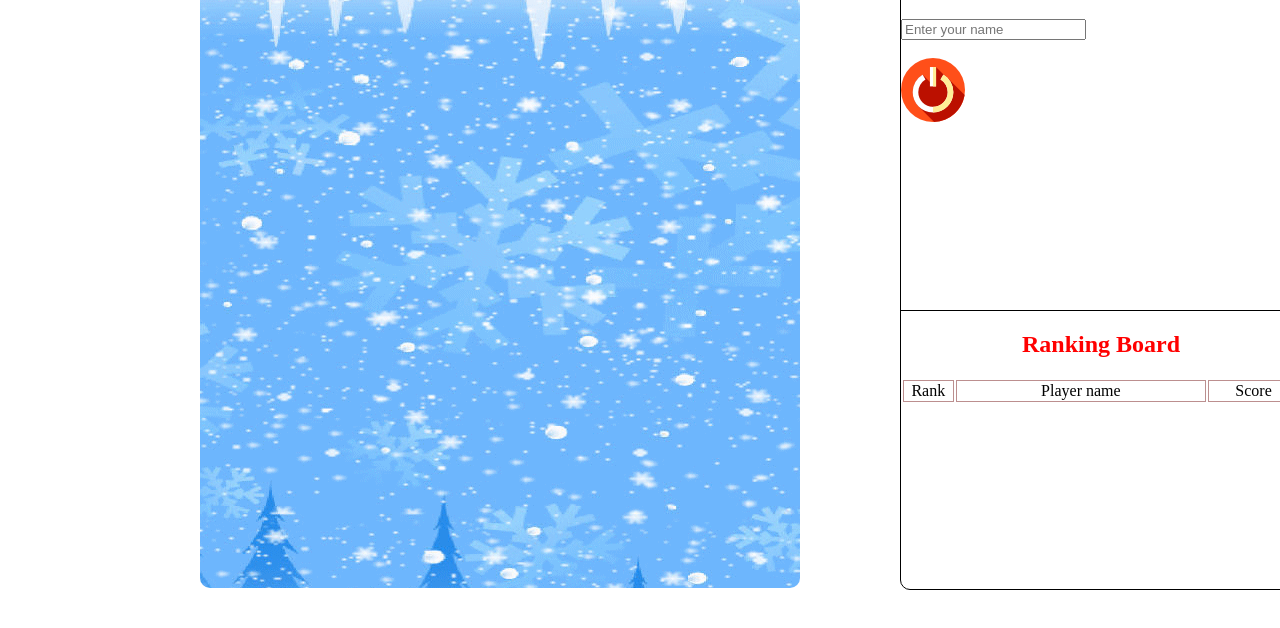
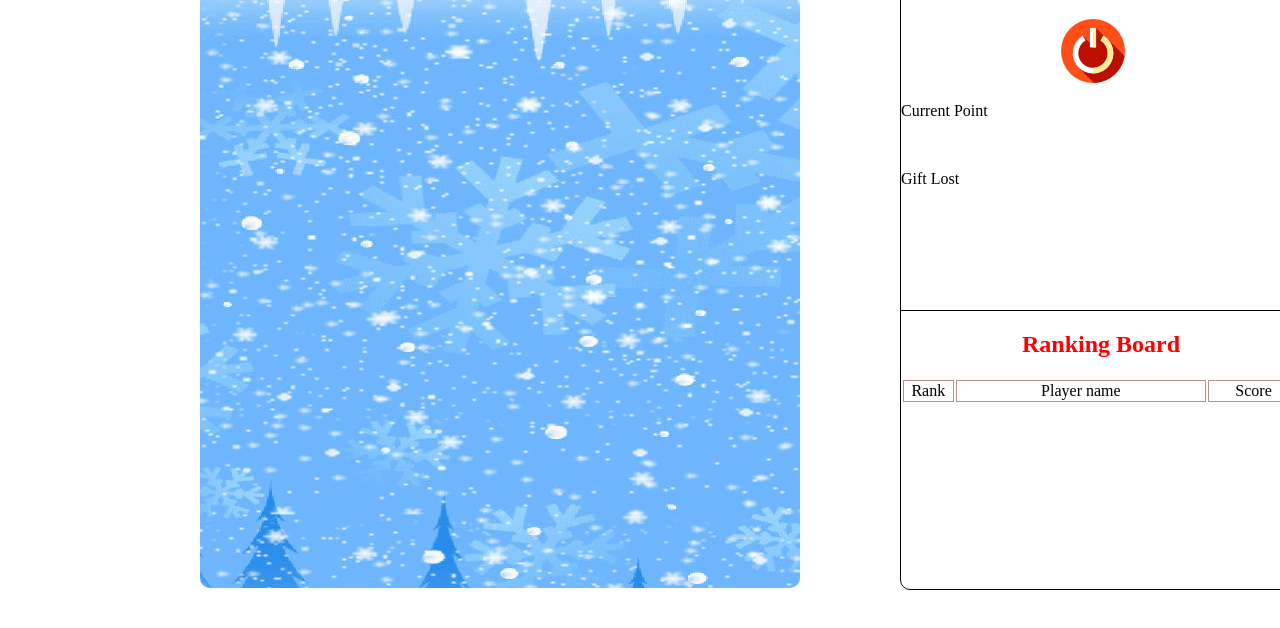
Before and after one commit to CGAnVil/get-the-gift, a plain HTML site: page index.html in a window 1280 px wide. Shown: the part 102-730 px from the top of the page. Drawn offline with Linux system fonts and the light colour scheme.

Commit message:
chinh sua

```diff
--- a/index.html
+++ b/index.html
@@ -15,11 +15,11 @@
 <div id="scoreBoard">
     <div id="control">
         <h1>GET THE GIFT!!!</h1>
-        <input id="name" placeholder="Enter your name"><br><br>
-        <button type="button" id="start" onclick="playGame()"></button>
+<!--        <input id="name" placeholder="Enter your name"><br><br>-->
+        <button type="button" id="start" onclick="playGame()" style="margin-left: 160px"></button>
         <br>
-        <p id="currentPoint"></p><br>
-        <p id="loseGift"></p>
+        <p id="currentPoint">Current Point</p><br>
+        <p id="loseGift">Gift Lost</p>
 
     </div>
     <div id="rankBoard">
@@ -30,16 +30,7 @@
                 <td class="PlayerName">Player name</td>
                 <td class="Score">Score</td>
             </tr>
-            <!--            <tr>-->
-            <!--                <td class="rank" id="rank1"></td>-->
-            <!--                <td class="PlayerName"></td>-->
-            <!--                <td class="Score"></td>-->
-            <!--            </tr>-->
-            <!--            <tr>-->
-            <!--                <td class="rank"></td>-->
-            <!--                <td class="PlayerName"></td>-->
-            <!--                <td class="Score"></td>-->
-            <!--            </tr>-->
+
         </table>
     </div>
 
@@ -115,14 +106,14 @@
 
     function moveSanta() {
         if (santa.x + santa.width > 280) {
-            santa.x = 0;
+            santa.x = 0
 
+        } else {
+
+        santa.moveRight()
+            updateCanvas()
         }
-        // if (santa.x == 0) {
-        //     santa.src = 'img/santa.png'
-        santa.moveRight()
-        // }
-        updateCanvas()
+
         santaIntervalId = requestAnimationFrame(moveSanta)
     }
 
@@ -142,7 +133,7 @@ drawEndgame(ctx)
                     break;
                 }
                 case 39: {
-                    if (basket.x + basket.width > 250) {
+                    if (basket.x + basket.width > 280) {
                         return;
                     }
                     basket.moveRight();
```
